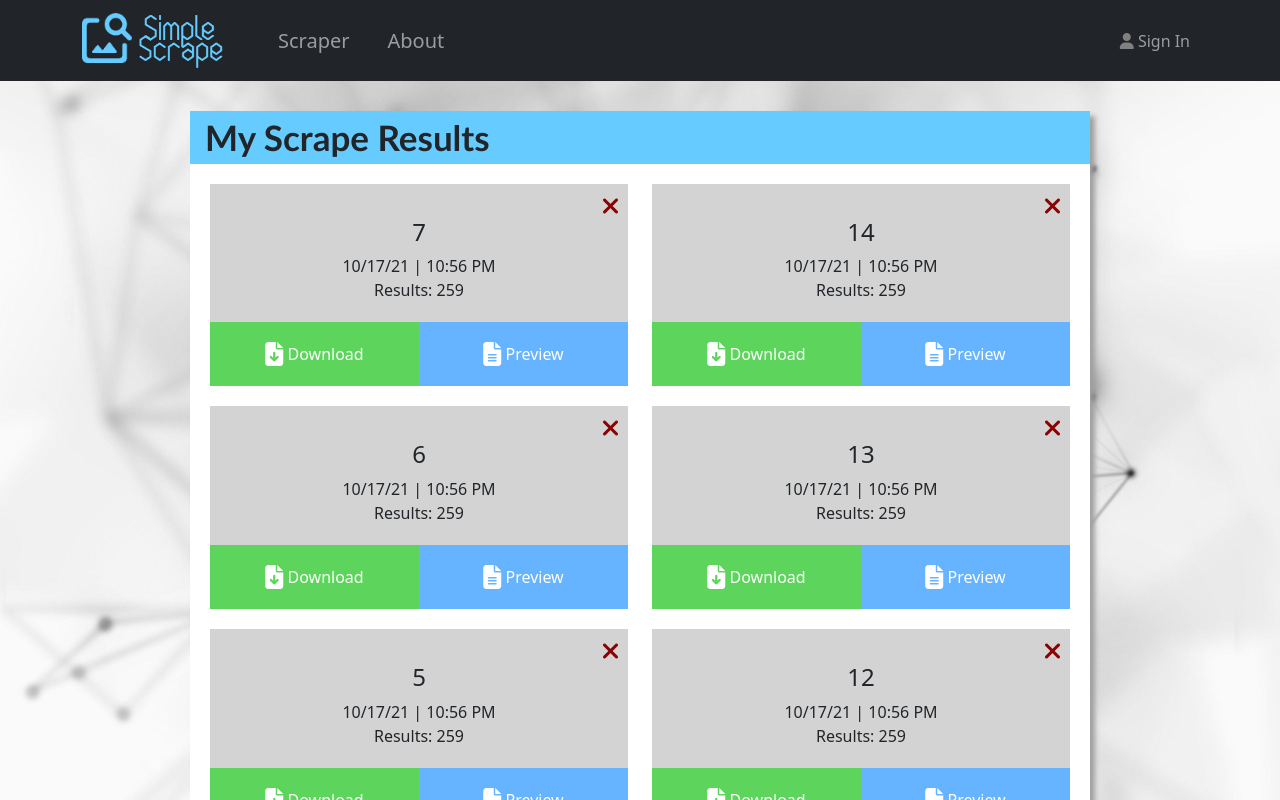
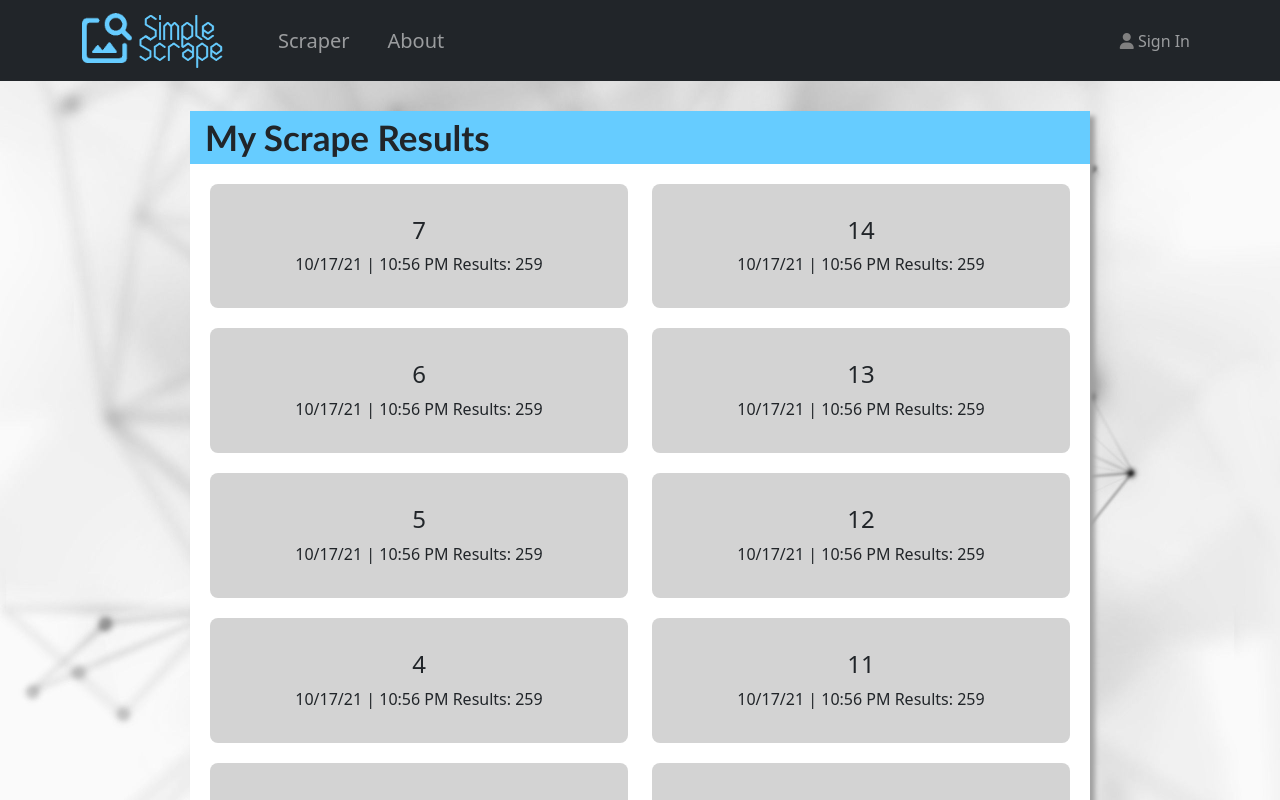
Before and after one commit to jacklayfield/SimpleScrape, a React (Create React App) app in the folder client/: page /profile in a window 1280 px wide. Built offline with nearby package versions, Linux system fonts and the light colour scheme.

Commit message:
Simplifying scrape card, added styling

```diff
--- a/client/src/App.js
+++ b/client/src/App.js
@@ -5,6 +5,7 @@ import { Main } from "./pages/main";
 import { About } from "./pages/about";
 import { Profile } from "./pages/profile";
 import { Login } from "./pages/login";
+import { SingleScrape } from "./pages/singleScrape";
 import "../node_modules/bootstrap/dist/css/bootstrap.min.css";
 import { FontAwesomeIcon } from "@fortawesome/react-fontawesome";
 
@@ -17,6 +18,7 @@ function App() {
           <Route path="/about" element={<About />} />
           <Route path="/profile" element={<Profile />} />
           <Route path="/login" element={<Login />} />
+          <Route path="/single" element={<SingleScrape />} />
         </Routes>
       </PageLayout>
     </Router>
--- a/client/src/components/scrapeCard.jsx
+++ b/client/src/components/scrapeCard.jsx
@@ -1,72 +1,17 @@
 import React from "react";
-import "../styling/outline.css";
-import Row from "react-bootstrap/Row";
-import Col from "react-bootstrap/Col";
+import "../styling/scrapeCard.css";
 
 export function ScrapeCard({ scrapeCard }) {
+  const handleClick = async (e) => {
+    window.location.replace("http://localhost:3000/single");
+  };
+
   return (
-    <div
-      style={{
-        background: "lightgray",
-        borderRadius: "0px",
-        textAlign: "center",
-      }}
-    >
-      <Row>
-        <Col>
-          <div
-            style={{
-              textAlign: "end",
-              paddingTop: 10,
-              paddingRight: 10,
-              paddingBottom: 0,
-            }}
-          >
-            <i style={{ color: "darkred" }} class="fa-solid fa-xmark fa-xl"></i>
-          </div>
+    <div className="scrapeCard" onClick={handleClick}>
+      <h4>{scrapeCard}</h4>
 
-          <Row className="gx-0">
-            <h4>{scrapeCard}</h4>
-
-            <text> 10/17/21 | 10:56 PM </text>
-            <text style={{ paddingBottom: "20px" }}>Results: 259</text>
-            <Col>
-              <div class="d-grid gap-2">
-                <button
-                  style={{
-                    borderRadius: "0px",
-                    padding: "20px",
-                    background: "#5dd55d",
-                    borderWidth: "0px",
-                  }}
-                  class="btn btn-success"
-                  type="button"
-                >
-                  <i class="fa-solid fa-file-arrow-down fa-xl"></i>
-                  <> </> Download
-                </button>
-              </div>
-            </Col>
-            <Col>
-              <div class="d-grid gap-2">
-                <button
-                  style={{
-                    borderRadius: "0px",
-                    padding: "20px",
-                    background: "#66b3ff",
-                    borderWidth: "0px",
-                  }}
-                  class="btn btn-primary"
-                  type="button"
-                >
-                  <i class="fa-solid fa-file-lines fa-xl"></i>
-                  <> </> Preview
-                </button>
-              </div>
-            </Col>
-          </Row>
-        </Col>
-      </Row>
+      <text> 10/17/21 | 10:56 PM </text>
+      <text style={{ paddingBottom: "20px" }}>Results: 259</text>
     </div>
   );
 }
--- a/client/src/pages/singleScrape.jsx
+++ b/client/src/pages/singleScrape.jsx
@@ -3,6 +3,20 @@ import Row from "react-bootstrap/Row";
 import Col from "react-bootstrap/Col";
 import "../styling/about.css";
 
-export function singleScrape() {
-  return <div></div>;
+export function SingleScrape() {
+  const handleClick = async (e) => {
+    window.location.replace("http://localhost:3000/profile");
+  };
+
+  return (
+    <div>
+      <h1>single scrape page. To be implemented</h1>
+      <div
+        style={{ background: "gray", padding: "20px", fontSize: "25px" }}
+        onClick={handleClick}
+      >
+        Click here to return to profile
+      </div>
+    </div>
+  );
 }
--- /dev/null
+++ b/client/src/styling/scrapeCard.css
@@ -0,0 +1,11 @@
+.scrapeCard {
+  background: lightgrey;
+  border-radius: 0.5rem;
+  text-align: center;
+  padding: 2rem;
+}
+
+.scrapeCard:hover {
+  background: darkgray;
+  cursor: pointer;
+}
```
